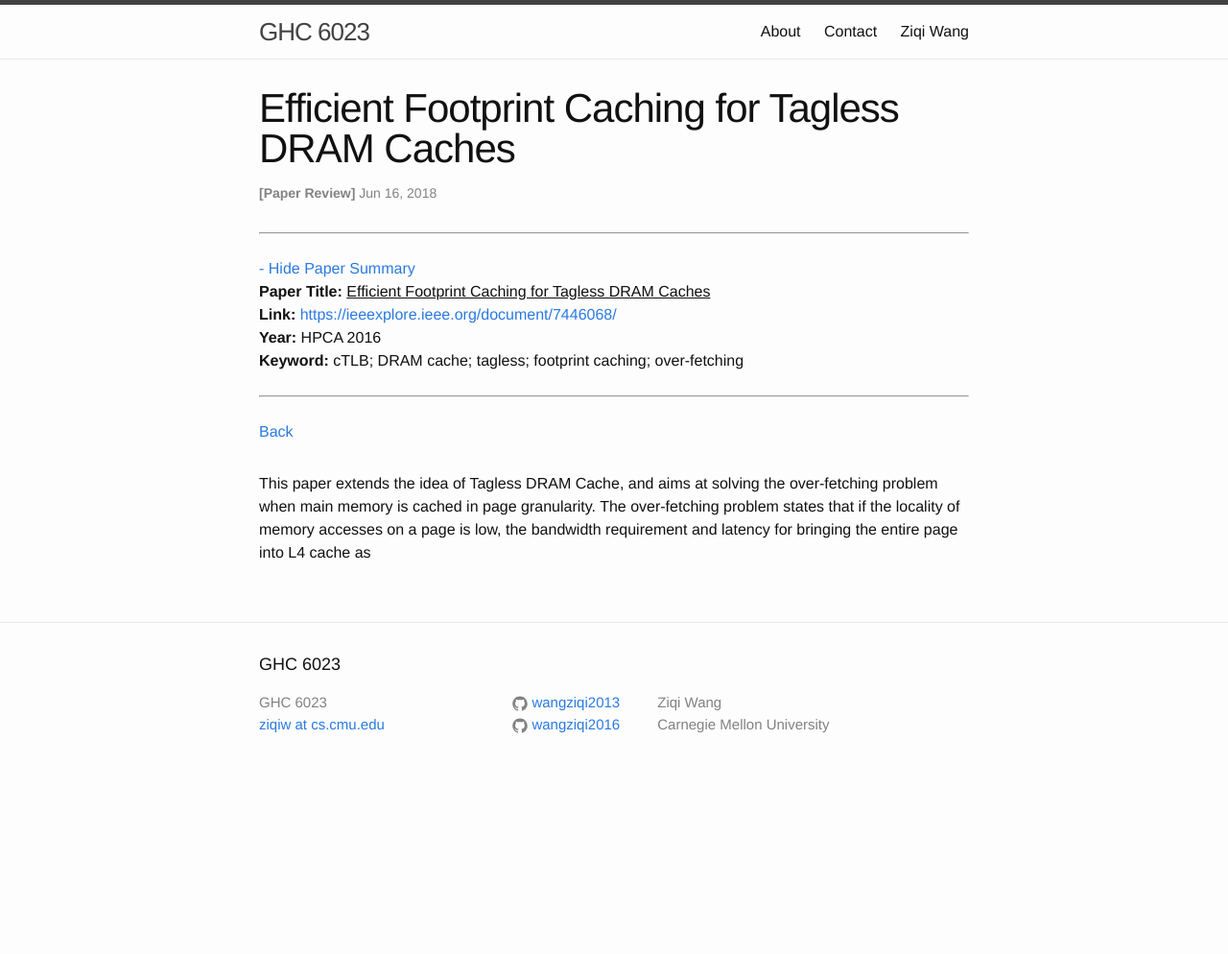
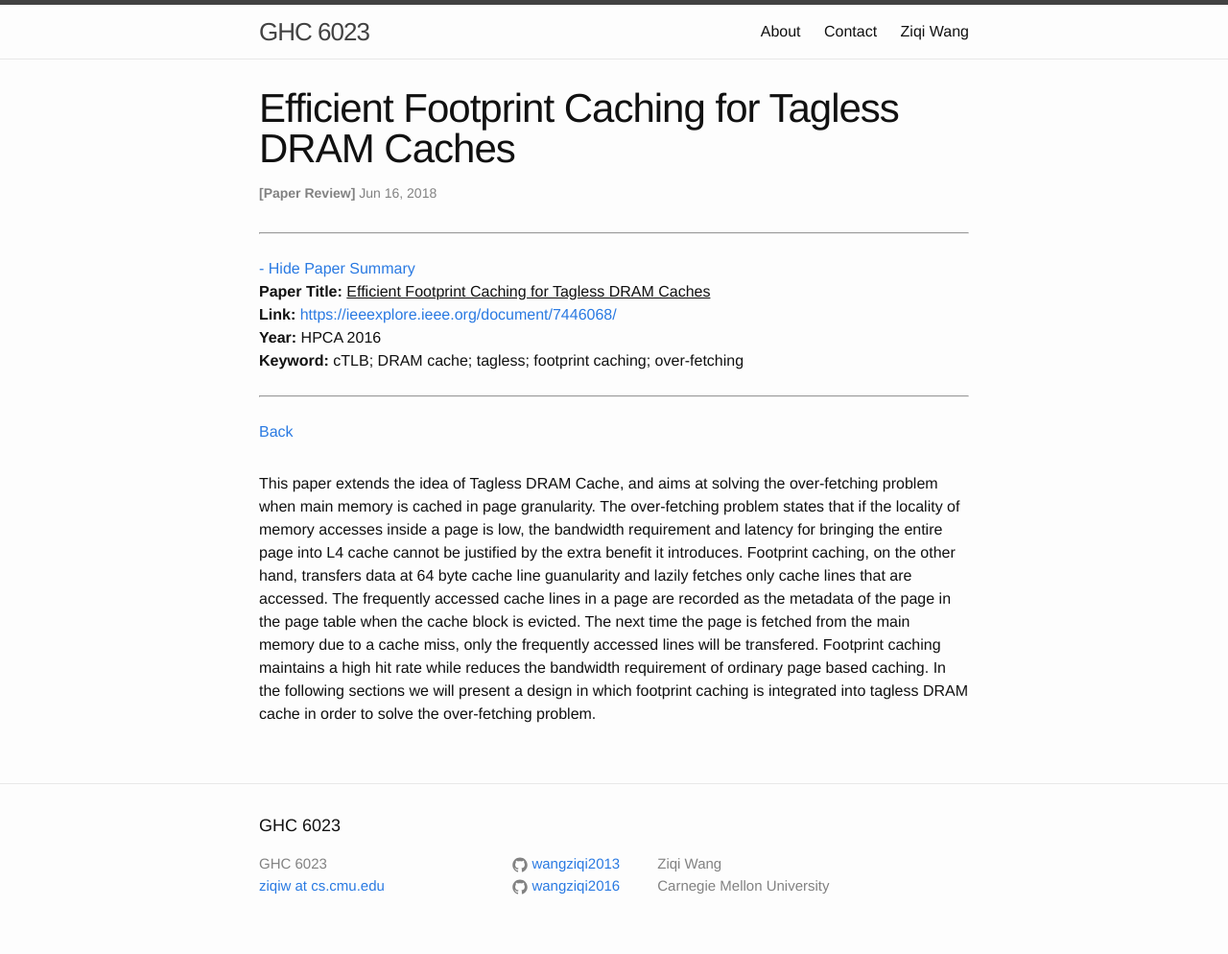
Before and after one commit to wangziqi2013/wangziqi2013.github.io, a Jekyll site: the page built from _posts/2018-06-16-Footprint-Caching.markdown, in a window 1280 px wide. Shown: the whole page at 96% size. Built offline with Jekyll 4.4.1, drawn with Linux system fonts in a browser that asks for light colours; before the commit the page ends 900 px from its top, so only the background shows below that.

Commit message:
Finish first paragraph

```diff
--- a/_posts/2018-06-16-Footprint-Caching.markdown
+++ b/_posts/2018-06-16-Footprint-Caching.markdown
@@ -15,5 +15,12 @@ version_mgmt:
 
 This paper extends the idea of Tagless DRAM Cache, and aims at solving the over-fetching
 problem when main memory is cached in page granularity. The over-fetching problem states that
-if the locality of memory accesses on a page is low, the bandwidth requirement and latency for
-bringing the entire page into L4 cache as
+if the locality of memory accesses inside a page is low, the bandwidth requirement and latency for
+bringing the entire page into L4 cache cannot be justified by the extra benefit it introduces. Footprint
+caching, on the other hand, transfers data at 64 byte cache line guanularity and lazily fetches only cache
+lines that are accessed. The frequently accessed cache lines in a page are recorded as the metadata
+of the page in the page table when the cache block is evicted. The next time the page is fetched from the main
+memory due to a cache miss, only the frequently accessed lines will be transfered. Footprint caching maintains
+a high hit rate while reduces the bandwidth requirement of ordinary page based caching. In the following sections
+we will present a design in which footprint caching is integrated into tagless DRAM cache in order to
+solve the over-fetching problem.
```
